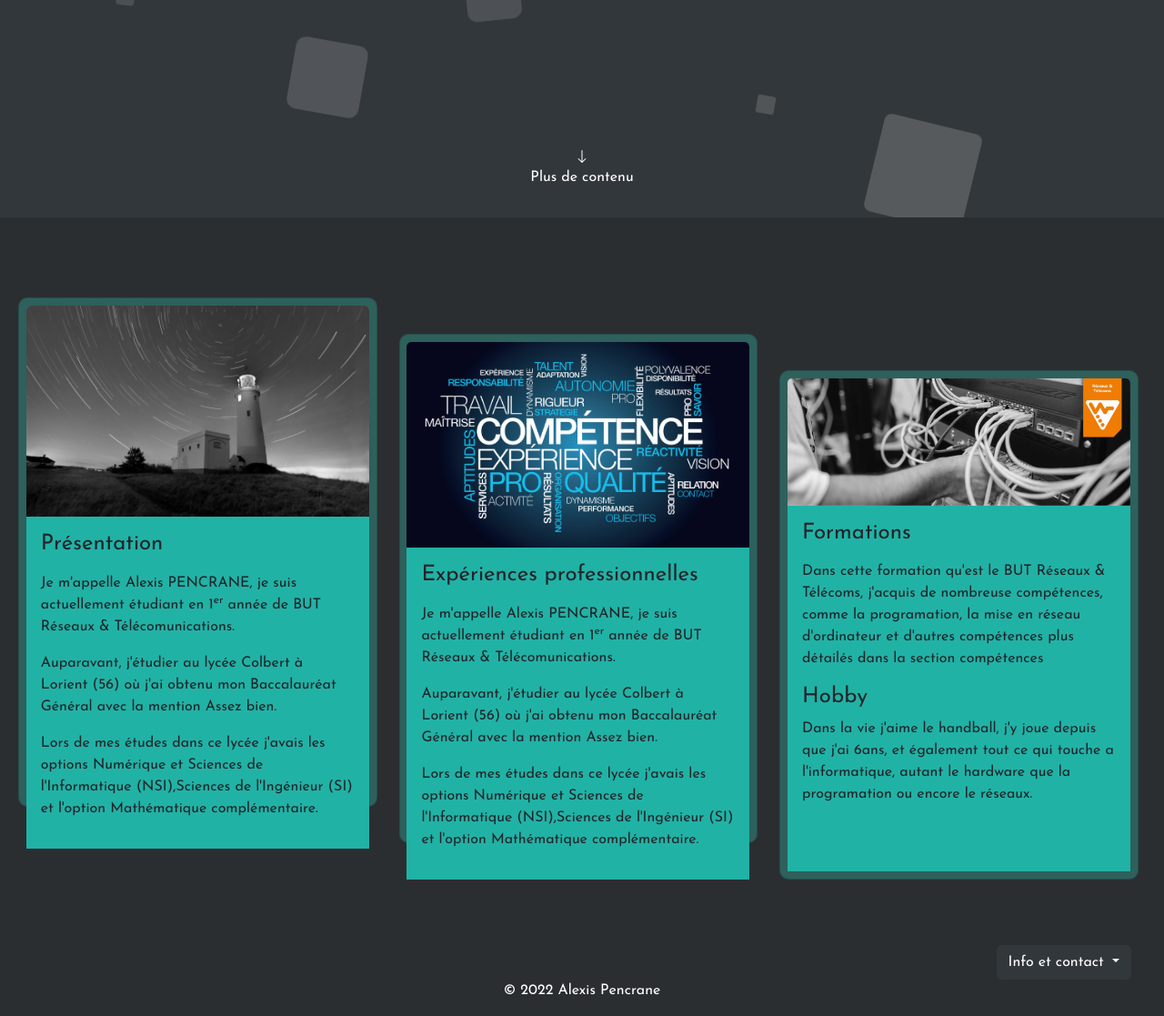
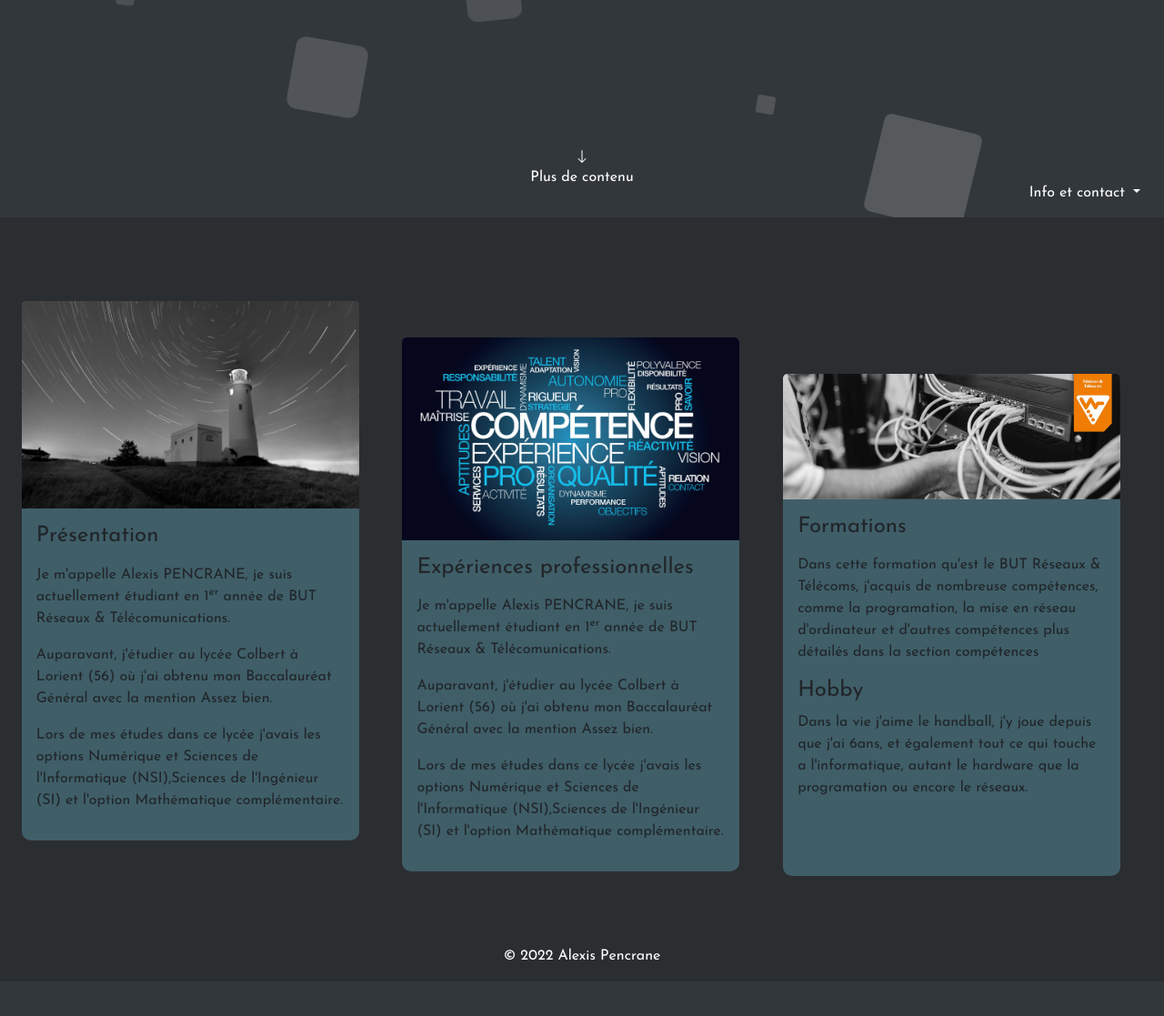
Before and after one commit to Ploc300/ProjetWeb, a PHP site: page /html/fr/ in a window 1280 px wide. Shown: the part 561-1678 px from the top of the page at 91% size. After the commit the page ends 1617 px from the top, so only its background shows below. Run offline with PHP 8.4, Linux system fonts and the light colour scheme; some web fonts are replaced.

Commit message:
Update style.css

```diff
--- a/css/style.css
+++ b/css/style.css
@@ -1,21 +1,16 @@
 @import url('https://fonts.googleapis.com/css2?family=Josefin+Sans&family=Unbounded:wght@600&display=swap');
 
 :root {
+    --white: #ffffff;
+    --black: #000000;
     --main-color: #32373b;
     --main-color-hover: #353c43;
     --main-color-active: #21272e;
     --main-color-acent: #33383d;
     --background-color: #2b2e31;
-    --sub1-color: #21b2a6;
-    --sub1-color-hover: #239187;
-    --sub1-color-active: #26746d;
-    --sub1-color-acent: #21b2a6;
-    --sub1-background-color: #2e605c;
-    --sub2-color: #639FAB;
-    --sub2-color-hover: #5f919b;
-    --sub2-color-active: #639FAB;
-    --sub2-color-acent: #5f919b;
-    --sub2-background-color: #2b2e31;
+    --sub2-color: #3f5e68;
+    --sub2-color-hover: #334d55;
+    --sub2-background-color: #253c44;
 }
 
 * {
@@ -285,24 +322,29 @@ a:hover {
 }
 
 div.card {
-    background-color: var(--sub1-background-color);
-    border-radius: 0px;
-    width: 100%;
-    padding: 2%;
+    background-color: transparent;
+    padding: 1%;
     margin: 2%;
-    border-radius: 10px;
+    border: none;
 }
 
-.card > img, .card > div {
+.card>img,
+.card>div {
     height: auto;
-    background-color: var(--sub1-color);
+    background-color: var(--sub2-color);
 }
 
-.card > div > h4, .card > div > p {
+.card>div {
+    border-bottom-left-radius: 10px;
+    border-bottom-right-radius: 10px;
+}
+
+.card>div>h4,
+.card>div>p {
     background-color: inherit;
 }
 
-.card > div > p > p {
+.card>div>p>p {
     background-color: inherit;
 }
 
@@ -312,7 +354,7 @@ sup {
 
 .card-1 {
     top: 10vh;
-    height: 70vh;
+    height: 71vh;
 }
 
 .card-2 {
@@ -325,26 +367,182 @@ sup {
     height: 70vh;
 }
 
-.card-3 > .card-text {
-    height: 100%;
+@media screen and (max-width: 1000px) {
+    .card-1 {
+        top: auto;
+        height: auto;
+    }
+
+    .card-2 {
+        top: auto;
+        height: auto;
+    }
+
+    .card-3 {
+        top: auto;
+        height: auto;
+    }
 }
 
-.contact {
-    position: relative;
-    bottom: 0;
-    text-align: right;
+.bottom {
+    height: 30vh;
 }
 
+.main-timeline-4 {
+    position: relative;
+}
 
+.main-timeline-4::after {
+    content: "";
+    position: absolute;
+    width: 3px;
+    background-color: #bbb;
+    top: 0;
+    bottom: 0;
+    left: 50%;
+    margin-left: -3px;
+}
+
+.timeline-4 {
+    position: relative;
+    background-color: inherit;
+    width: 50%;
+}
+
+.timeline-4::after {
+    content: "";
+    position: absolute;
+    width: 25px;
+    height: 25px;
+    right: -11px;
+    background-color: #bbb;
+    top: 15px;
+    border-radius: 50%;
+    z-index: 1;
+}
+
+.left-4 {
+    padding: 0px 40px 20px 0px;
+    left: 0;
+}
+
+.right-4 {
+    padding: 0px 0px 20px 40px;
+    left: 50%;
+}
+
+.left-4::before {
+    content: " ";
+    position: absolute;
+    top: 18px;
+    z-index: 1;
+    right: 30px;
+    border: medium solid var(--sub2-color);
+    border-width: 10px 0 10px 10px;
+    border-color: transparent transparent transparent var(--sub2-color);
+}
+
+.right-4::before {
+    content: " ";
+    position: absolute;
+    top: 18px;
+    z-index: 1;
+    left: 30px;
+    border: medium solid var(--sub2-color);
+    border-width: 10px 10px 10px 0;
+    border-color: transparent var(--sub2-color) transparent transparent;
+}
+
+.right-4::after {
+    left: -14px;
+}
+
+@media screen and (max-width: 600px) {
+    .main-timeline-4::after {
+        left: 31px;
+    }
+
+    .timeline-4 {
+        width: 100%;
+        padding-left: 70px;
+        padding-right: 25px;
+    }
+
+    .timeline-4::before {
+        left: 60px;
+        border: medium solid white;
+        border-width: 10px 10px 10px 0;
+        border-color: transparent white transparent transparent;
+    }
+
+    .left-4::after,
+    .right-4::after {
+        left: 18px;
+    }
+
+    .left-4::before {
+        right: auto;
+    }
+
+    .right-4 {
+        left: 0%;
+    }
+}
+
+.interest-card {
+    min-height: 45vh;
+}
+
+.modal-content,
+.modal-header {
+    background-color: var(--sub2-color);
+    border-color: var(--sub2-color-hover);
+}
+
+.btn-video {
+    position: relative;
+    background-color: var(--sub2-color);
+    margin: 2%;
+    z-index: 10;
+}
+
+.btn-video:hover {
+    background-color: var(--sub2-color-hover);
+}
+
+button {
+    z-index: 10;
+}
+
+.ppro {
+    background-color: var(--sub2-color);
+    border-radius: 10px;
+    padding: 1%;
+    margin: 2%;
+    position: relative;
+    z-index: 10;
+}
+
+.ppro>div>img {
+    border-radius: 10px;
+    background-color: var(--sub2-color-hover);
+    padding: 1%;
+}
+
+.contact-btn {
+    position: fixed;
+    bottom: 1%;
+    right: 1%;
+}
 
 .contact-btn {
     background-color: var(--main-color);
-    color: #ffffff;
+    color: var(--white);
 }
 
 .contact-btn:hover {
     background-color: var(--main-color-hover);
-    color: #ffffff;
+    color: var(--white);
 }
 
 .hover-mouse {
```
Also changed, not shown: other parts of css/style.css (+75 -33 lines).
